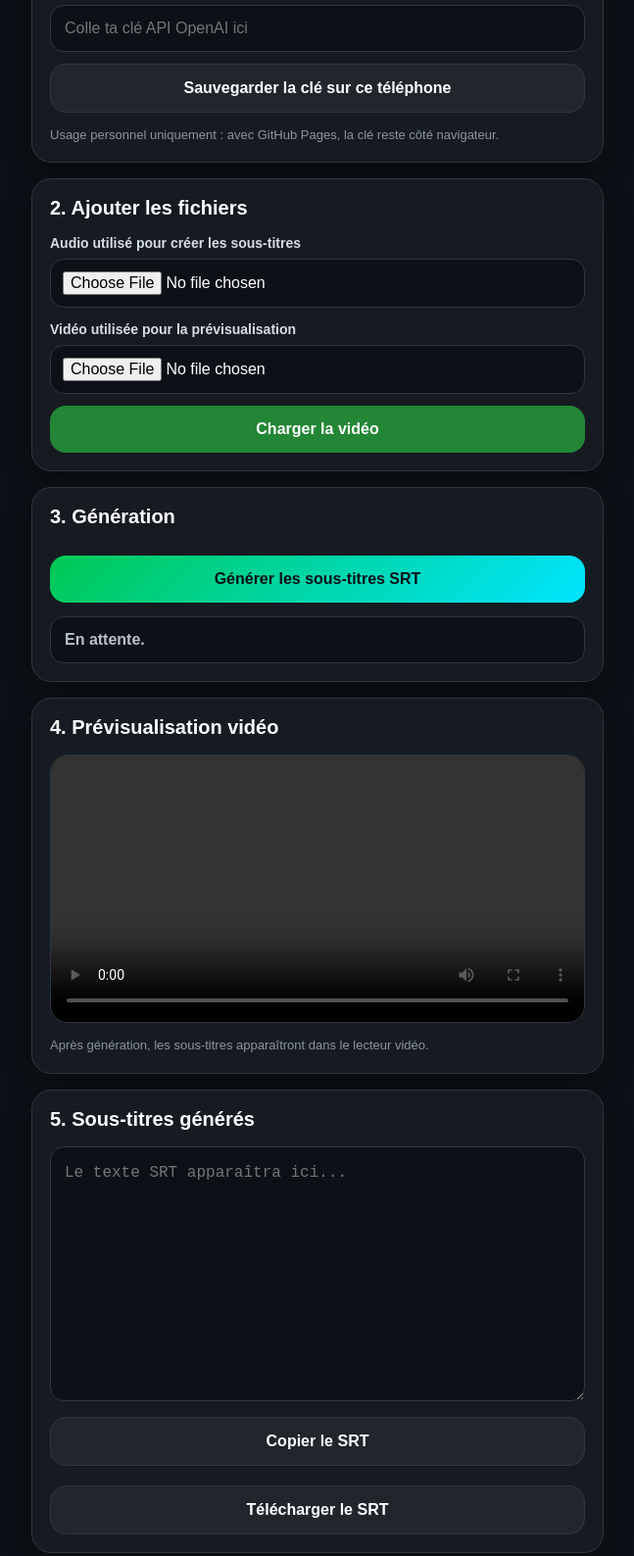
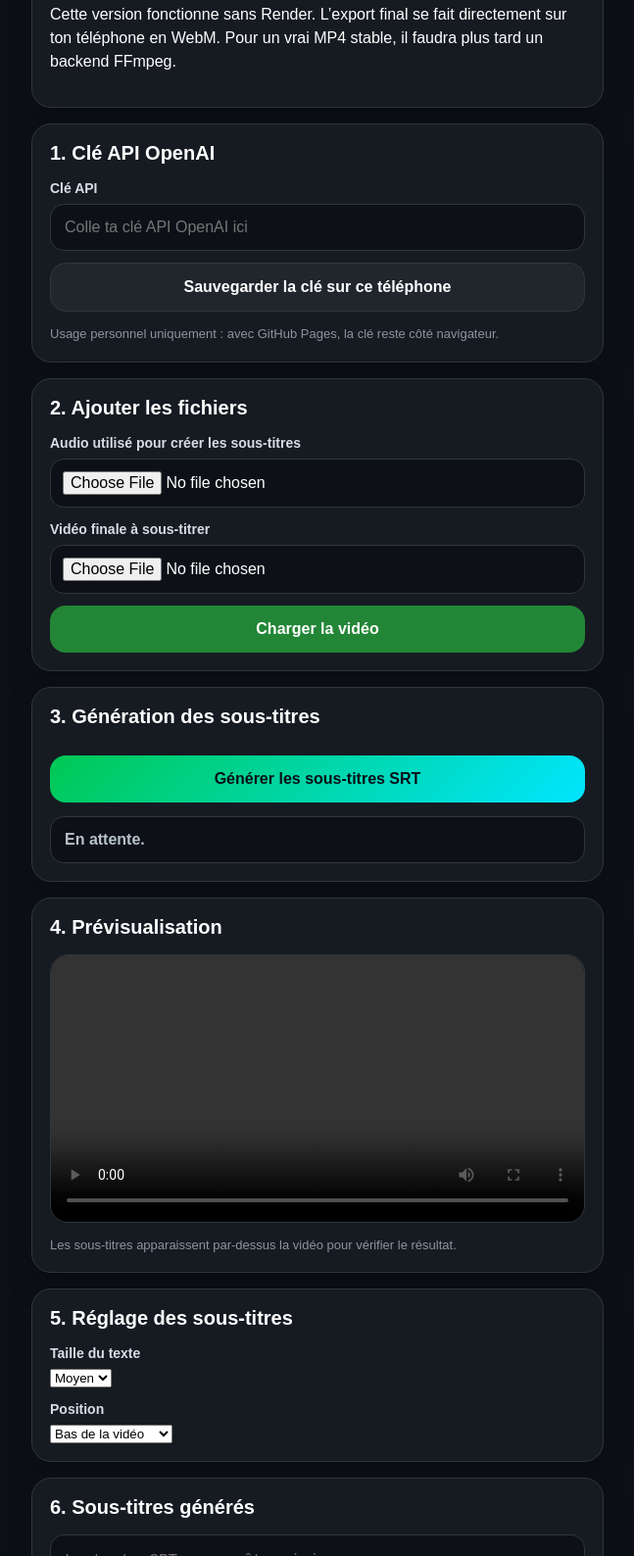
Before and after one commit to Chasmet/Srt-sous-titres-, a plain HTML site: page index.html in a window 1280 px wide. Shown: the part 320-1908 px from the top of the page at 98% size, without its empty margins (316-963 px from the left). Drawn offline with Linux system fonts and the light colour scheme.

Commit message:
Ajoute V2 incrustation sous-titres navigateur

```diff
--- a/index.html
+++ b/index.html
@@ -3,108 +3,97 @@
 <head>
   <meta charset="UTF-8" />
   <meta name="viewport" content="width=device-width, initial-scale=1.0" />
-
   <title>Sous-titres IA</title>
-
   <link rel="stylesheet" href="style.css" />
 </head>
 <body>
-
   <main class="app">
-
     <header class="hero">
       <div class="logo">SRT</div>
       <h1>Sous-titres IA</h1>
       <p>
-        Ajoute un audio, ajoute une vidéo, puis génère automatiquement les sous-titres.
+        Ajoute un audio et une vidéo. OpenAI crée les sous-titres, puis l’app les incruste dans une nouvelle vidéo.
       </p>
     </header>
 
-    <section class="card">
-      <h2>1. Clé API OpenAI</h2>
-
-      <label for="apiKey">Clé API</label>
-      <input
-        id="apiKey"
-        type="password"
-        placeholder="Colle ta clé API OpenAI ici"
-        autocomplete="off"
-      />
-
-      <button id="saveKeyBtn" class="btn secondary">
-        Sauvegarder la clé sur ce téléphone
-      </button>
-
-      <p class="info">
-        Usage personnel uniquement : avec GitHub Pages, la clé reste côté navigateur.
+    <section class="card warning">
+      <h2>Important</h2>
+      <p>
+        Cette version fonctionne sans Render. L’export final se fait directement sur ton téléphone en WebM.
+        Pour un vrai MP4 stable, il faudra plus tard un backend FFmpeg.
       </p>
     </section>
 
     <section class="card">
-      <h2>2. Ajouter les fichiers</h2>
-
-      <label for="audioFile">Audio utilisé pour créer les sous-titres</label>
-      <input
-        id="audioFile"
-        type="file"
-        accept="audio/*"
-      />
-
-      <label for="videoFile">Vidéo utilisée pour la prévisualisation</label>
-      <input
-        id="videoFile"
-        type="file"
-        accept="video/*"
-      />
-
-      <button id="loadVideoBtn" class="btn">
-        Charger la vidéo
-      </button>
+      <h2>1. Clé API OpenAI</h2>
+      <label for="apiKey">Clé API</label>
+      <input id="apiKey" type="password" placeholder="Colle ta clé API OpenAI ici" autocomplete="off" />
+      <button id="saveKeyBtn" class="btn secondary">Sauvegarder la clé sur ce téléphone</button>
+      <p class="info">Usage personnel uniquement : avec GitHub Pages, la clé reste côté navigateur.</p>
     </section>
 
     <section class="card">
-      <h2>3. Génération</h2>
+      <h2>2. Ajouter les fichiers</h2>
+      <label for="audioFile">Audio utilisé pour créer les sous-titres</label>
+      <input id="audioFile" type="file" accept="audio/*" />
 
-      <button id="generateBtn" class="btn primary">
-        Générer les sous-titres SRT
-      </button>
+      <label for="videoFile">Vidéo finale à sous-titrer</label>
+      <input id="videoFile" type="file" accept="video/*" />
 
-      <div id="status" class="status">
-        En attente.
+      <button id="loadVideoBtn" class="btn">Charger la vidéo</button>
+    </section>
+
+    <section class="card">
+      <h2>3. Génération des sous-titres</h2>
+      <button id="generateBtn" class="btn primary">Générer les sous-titres SRT</button>
+      <div id="status" class="status">En attente.</div>
+    </section>
+
+    <section class="card">
+      <h2>4. Prévisualisation</h2>
+      <div class="videoBox">
+        <video id="videoPreview" controls playsinline></video>
+        <div id="subtitleOverlay" class="subtitleOverlay"></div>
+      </div>
+      <p class="info">Les sous-titres apparaissent par-dessus la vidéo pour vérifier le résultat.</p>
+    </section>
+
+    <section class="card">
+      <h2>5. Réglage des sous-titres</h2>
+      <label for="fontSize">Taille du texte</label>
+      <select id="fontSize">
+        <option value="34">Petit</option>
+        <option value="42" selected>Moyen</option>
+        <option value="52">Grand</option>
+      </select>
+
+      <label for="subtitlePosition">Position</label>
+      <select id="subtitlePosition">
+        <option value="bottom" selected>Bas de la vidéo</option>
+        <option value="middle">Milieu de la vidéo</option>
+        <option value="top">Haut de la vidéo</option>
+      </select>
+    </section>
+
+    <section class="card">
+      <h2>6. Sous-titres générés</h2>
+      <textarea id="srtOutput" placeholder="Le texte SRT apparaîtra ici..."></textarea>
+      <div class="actions">
+        <button id="copyBtn" class="btn secondary">Copier le SRT</button>
+        <button id="downloadBtn" class="btn secondary">Télécharger le SRT</button>
       </div>
     </section>
 
-    <section class="card">
-      <h2>4. Prévisualisation vidéo</h2>
-
-      <div class="videoBox">
-        <video id="videoPreview" controls playsinline></video>
-      </div>
-
+    <section class="card exportCard">
+      <h2>7. Incruster dans la vidéo</h2>
       <p class="info">
-        Après génération, les sous-titres apparaîtront dans le lecteur vidéo.
+        L’app relit la vidéo depuis le début, dessine les sous-titres dessus et crée une nouvelle vidéo.
+        Ne ferme pas la page pendant l’export.
       </p>
+      <button id="burnBtn" class="btn primary">Créer la vidéo sous-titrée</button>
+      <progress id="exportProgress" value="0" max="100"></progress>
+      <a id="downloadVideoLink" class="downloadLink" href="#" download="video-sous-titree.webm">Télécharger la vidéo sous-titrée</a>
     </section>
-
-    <section class="card">
-      <h2>5. Sous-titres générés</h2>
-
-      <textarea
-        id="srtOutput"
-        placeholder="Le texte SRT apparaîtra ici..."
-      ></textarea>
-
-      <div class="actions">
-        <button id="copyBtn" class="btn secondary">
-          Copier le SRT
-        </button>
-
-        <button id="downloadBtn" class="btn secondary">
-          Télécharger le SRT
-        </button>
-      </div>
-    </section>
-
   </main>
 
   <script src="script.js"></script>
```
